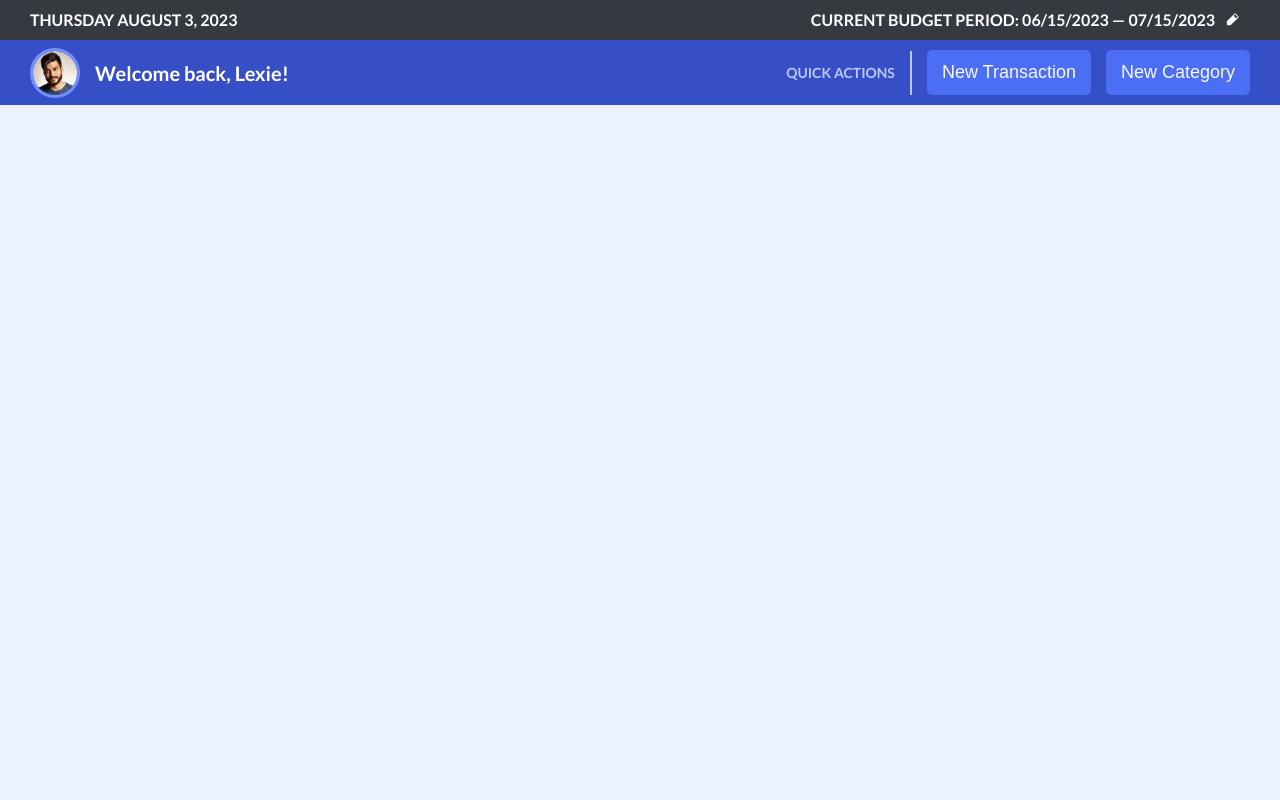
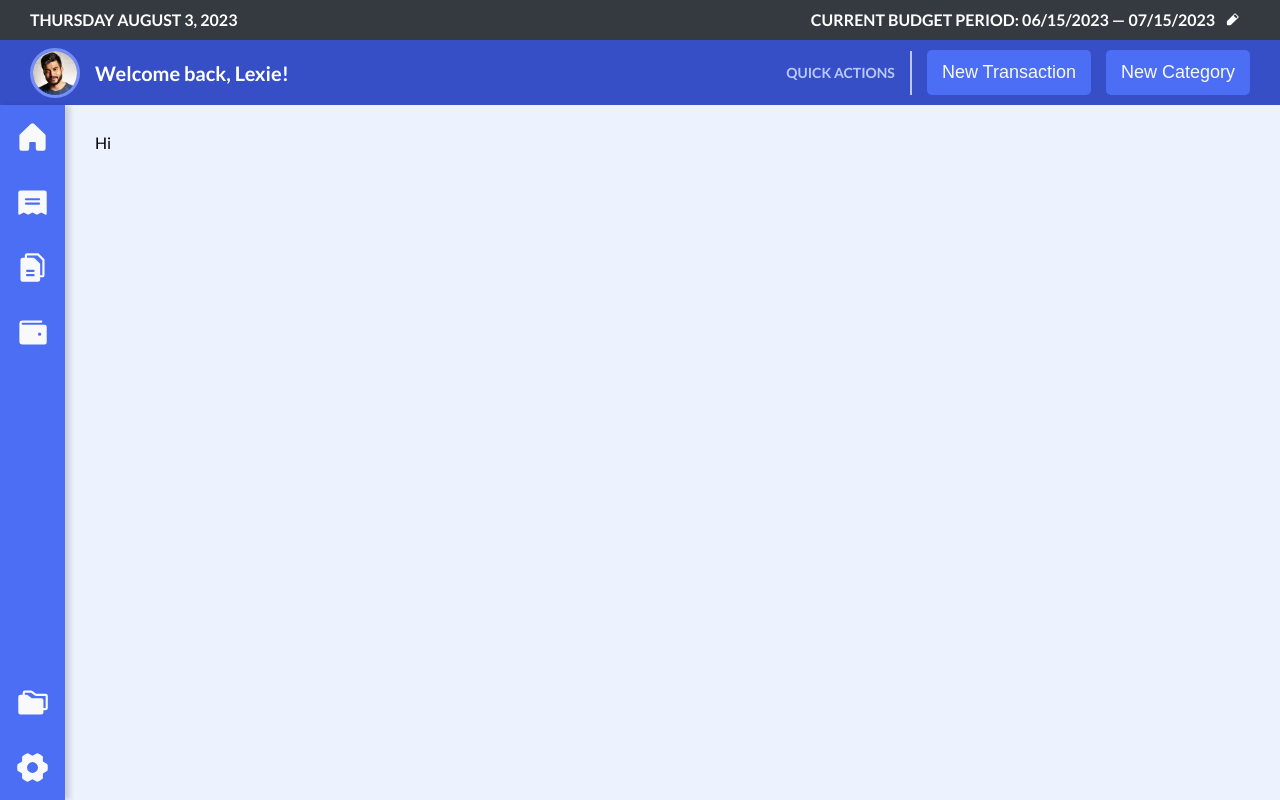
Before and after one commit to noah-d-whitney/budgetsmith-react-v1.0, a React (Create React App) app: page / in a window 1280 px wide. Built offline with nearby package versions, Linux system fonts and the light colour scheme.

Commit message:
Routing, Navbar

```diff
--- a/package.json
+++ b/package.json
@@ -17,7 +17,7 @@
     "build": "react-scripts build",
     "test": "react-scripts test",
     "eject": "react-scripts eject",
-    "compile:sass": "sass src/sass/main.scss css/style.css"
+    "compile:sass": "sass src/sass/main.scss src/css/style.css -w"
   },
   "eslintConfig": {
     "extends": [
--- a/src/App.js
+++ b/src/App.js
@@ -1,6 +1,11 @@
 import { useState } from "react";
 import { StatusBar } from "./components/StatusBar";
 import { ActionBar } from "./components/ActionBar";
+import "./css/style.css";
+import { Navbar } from "./components/Navbar";
+import { Routes, Route } from "react-router-dom";
+import { HomePage } from "./components/HomePage";
+import { BudgetPage } from "./components/BudgetPage";
 
 function App() {
   const [firstName, setFirstName] = useState("Lexie");
@@ -28,6 +33,16 @@ function App() {
           ]}
         />
       </header>
+      <main>
+        <div className="container">
+          <Navbar />
+
+          <Routes>
+            <Route exact path="/" Component={HomePage} />
+            <Route exact path="/budget" Component={BudgetPage} />
+          </Routes>
+        </div>
+      </main>
     </>
   );
 }
--- /dev/null
+++ b/src/components/BudgetPage.js
@@ -0,0 +1,3 @@
+export function BudgetPage() {
+  return <div className="container--view page__budget">Hi Budget</div>;
+}
--- /dev/null
+++ b/src/components/HomePage.js
@@ -0,0 +1,3 @@
+export function HomePage() {
+  return <div className="container--view page__home">Hi</div>;
+}
--- /dev/null
+++ b/src/components/Navbar.js
@@ -0,0 +1,66 @@
+import { NavbarTab } from "./NavbarTab";
+
+export function Navbar() {
+  return (
+    <nav className="nav-bar">
+      <div className="nav-bar__container">
+        <NavbarTab id="home-tab" href="/">
+          <svg
+            xmlns="http://www.w3.org/2000/svg"
+            class="nav-bar__icon"
+            viewBox="0 0 256 256"
+          >
+            <path d="M224,115.55V208a16,16,0,0,1-16,16H168a16,16,0,0,1-16-16V168a8,8,0,0,0-8-8H112a8,8,0,0,0-8,8v40a16,16,0,0,1-16,16H48a16,16,0,0,1-16-16V115.55a16,16,0,0,1,5.17-11.78l80-75.48.11-.11a16,16,0,0,1,21.53,0,1.14,1.14,0,0,0,.11.11l80,75.48A16,16,0,0,1,224,115.55Z"></path>
+          </svg>
+        </NavbarTab>
+        <NavbarTab id="transactions-tab" href="#">
+          <svg
+            xmlns="http://www.w3.org/2000/svg"
+            class="nav-bar__icon"
+            viewBox="0 0 256 256"
+          >
+            <path d="M216,40H40A16,16,0,0,0,24,56V208a8,8,0,0,0,11.58,7.15L64,200.94l28.42,14.21a8,8,0,0,0,7.16,0L128,200.94l28.42,14.21a8,8,0,0,0,7.16,0L192,200.94l28.42,14.21A8,8,0,0,0,232,208V56A16,16,0,0,0,216,40ZM176,144H80a8,8,0,0,1,0-16h96a8,8,0,0,1,0,16Zm0-32H80a8,8,0,0,1,0-16h96a8,8,0,0,1,0,16Z"></path>
+          </svg>
+        </NavbarTab>
+        <NavbarTab id="budget-tab" href="budget">
+          <svg
+            xmlns="http://www.w3.org/2000/svg"
+            class="nav-bar__icon"
+            viewBox="0 0 256 256"
+          >
+            <path d="M213.66,66.34l-40-40A8,8,0,0,0,168,24H88A16,16,0,0,0,72,40V56H56A16,16,0,0,0,40,72V216a16,16,0,0,0,16,16H168a16,16,0,0,0,16-16V200h16a16,16,0,0,0,16-16V72A8,8,0,0,0,213.66,66.34ZM136,192H88a8,8,0,0,1,0-16h48a8,8,0,0,1,0,16Zm0-32H88a8,8,0,0,1,0-16h48a8,8,0,0,1,0,16Zm64,24H184V104a8,8,0,0,0-2.34-5.66l-40-40A8,8,0,0,0,136,56H88V40h76.69L200,75.31Z"></path>
+          </svg>
+        </NavbarTab>
+        <NavbarTab id="finances-tab" href="#">
+          <svg
+            xmlns="http://www.w3.org/2000/svg"
+            class="nav-bar__icon"
+            viewBox="0 0 256 256"
+          >
+            <path d="M216,72H56a8,8,0,0,1,0-16H192a8,8,0,0,0,0-16H56A24,24,0,0,0,32,64V192a24,24,0,0,0,24,24H216a16,16,0,0,0,16-16V88A16,16,0,0,0,216,72Zm-36,80a12,12,0,1,1,12-12A12,12,0,0,1,180,152Z"></path>
+          </svg>
+        </NavbarTab>
+      </div>
+      <div className="nav-bar__container">
+        <NavbarTab id="budget-history-tab" href="#">
+          <svg
+            xmlns="http://www.w3.org/2000/svg"
+            class="nav-bar__icon"
+            viewBox="0 0 256 256"
+          >
+            <path d="M224,64H154.67L126.93,43.2a16.12,16.12,0,0,0-9.6-3.2H72A16,16,0,0,0,56,56V72H40A16,16,0,0,0,24,88V200a16,16,0,0,0,16,16H192.89A15.13,15.13,0,0,0,208,200.89V184h16.89A15.13,15.13,0,0,0,240,168.89V80A16,16,0,0,0,224,64Zm0,104H208V112a16,16,0,0,0-16-16H122.67L94.93,75.2a16.12,16.12,0,0,0-9.6-3.2H72V56h45.33l27.74,20.8a16.12,16.12,0,0,0,9.6,3.2H224Z"></path>
+          </svg>
+        </NavbarTab>
+        <NavbarTab id="settings-tab" href="#">
+          <svg
+            xmlns="http://www.w3.org/2000/svg"
+            class="nav-bar__icon"
+            viewBox="0 0 256 256"
+          >
+            <path d="M237.94,107.21a8,8,0,0,0-3.89-5.4l-29.83-17-.12-33.62a8,8,0,0,0-2.83-6.08,111.91,111.91,0,0,0-36.72-20.67,8,8,0,0,0-6.46.59L128,41.85,97.88,25a8,8,0,0,0-6.47-.6A111.92,111.92,0,0,0,54.73,45.15a8,8,0,0,0-2.83,6.07l-.15,33.65-29.83,17a8,8,0,0,0-3.89,5.4,106.47,106.47,0,0,0,0,41.56,8,8,0,0,0,3.89,5.4l29.83,17,.12,33.63a8,8,0,0,0,2.83,6.08,111.91,111.91,0,0,0,36.72,20.67,8,8,0,0,0,6.46-.59L128,214.15,158.12,231a7.91,7.91,0,0,0,3.9,1,8.09,8.09,0,0,0,2.57-.42,112.1,112.1,0,0,0,36.68-20.73,8,8,0,0,0,2.83-6.07l.15-33.65,29.83-17a8,8,0,0,0,3.89-5.4A106.47,106.47,0,0,0,237.94,107.21ZM128,168a40,40,0,1,1,40-40A40,40,0,0,1,128,168Z"></path>
+          </svg>
+        </NavbarTab>
+      </div>
+    </nav>
+  );
+}
--- /dev/null
+++ b/src/components/NavbarTab.js
@@ -0,0 +1,9 @@
+import { Link } from "react-router-dom";
+
+export function NavbarTab({ children, href, id }) {
+  return (
+    <Link to={href} id={id} className="nav-bar__tab-container">
+      {children}
+    </Link>
+  );
+}
--- a/src/css/style.css
+++ b/src/css/style.css
@@ -401,6 +401,9 @@ td {
   height: 5rem;
   border-radius: 100px;
   border: 3px solid #748ffc;
+}
+.action-bar__profile-picture:hover, .action-bar__profile-picture:active {
+  cursor: pointer;
 }
 .action-bar__message {
   color: white;
--- a/src/index.js
+++ b/src/index.js
@@ -1,10 +1,14 @@
 import React from "react";
 import ReactDOM from "react-dom/client";
 import App from "./App";
+import "./css/style.css";
+import { BrowserRouter as Router } from "react-router-dom";
 
 const root = ReactDOM.createRoot(document.getElementById("root"));
 root.render(
   <React.StrictMode>
-    <App />
+    <Router>
+      <App />
+    </Router>
   </React.StrictMode>
 );
```
Also changed, not shown: src/sass/layout/_navigation.scss (+7 -2 lines), 1 other file (tests, documents, lock files or other folders).
